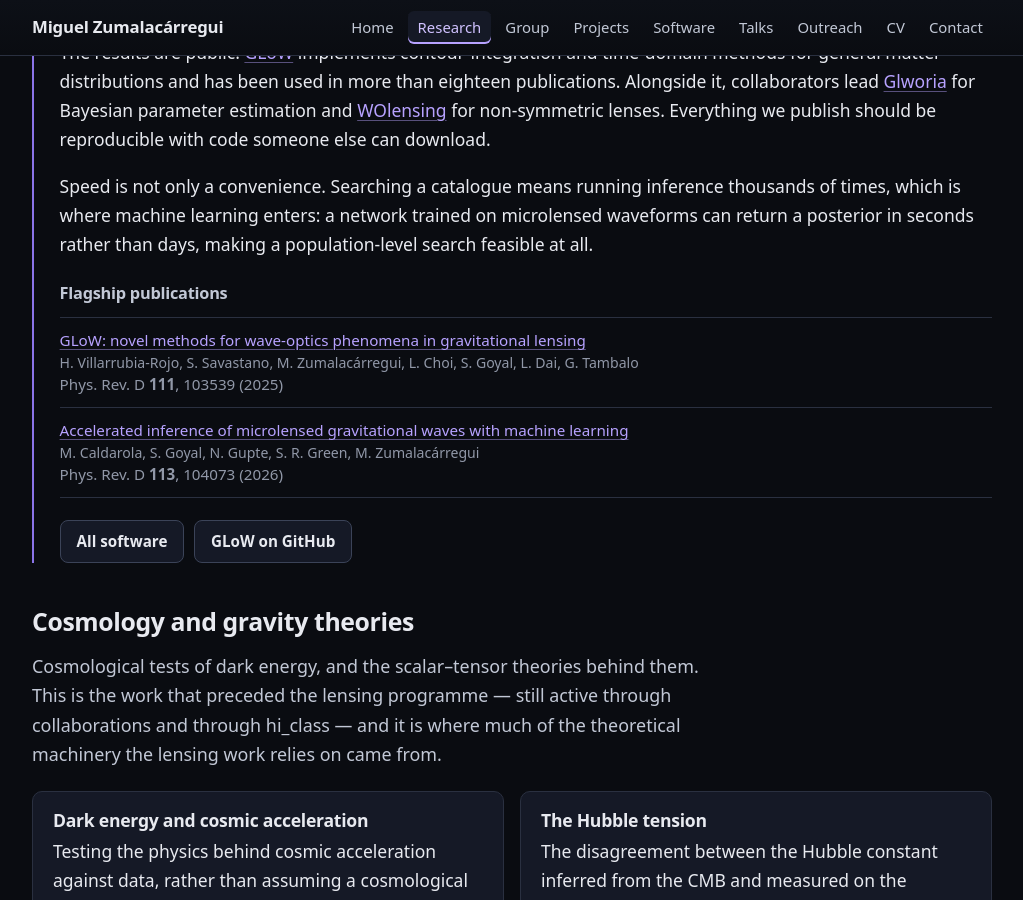
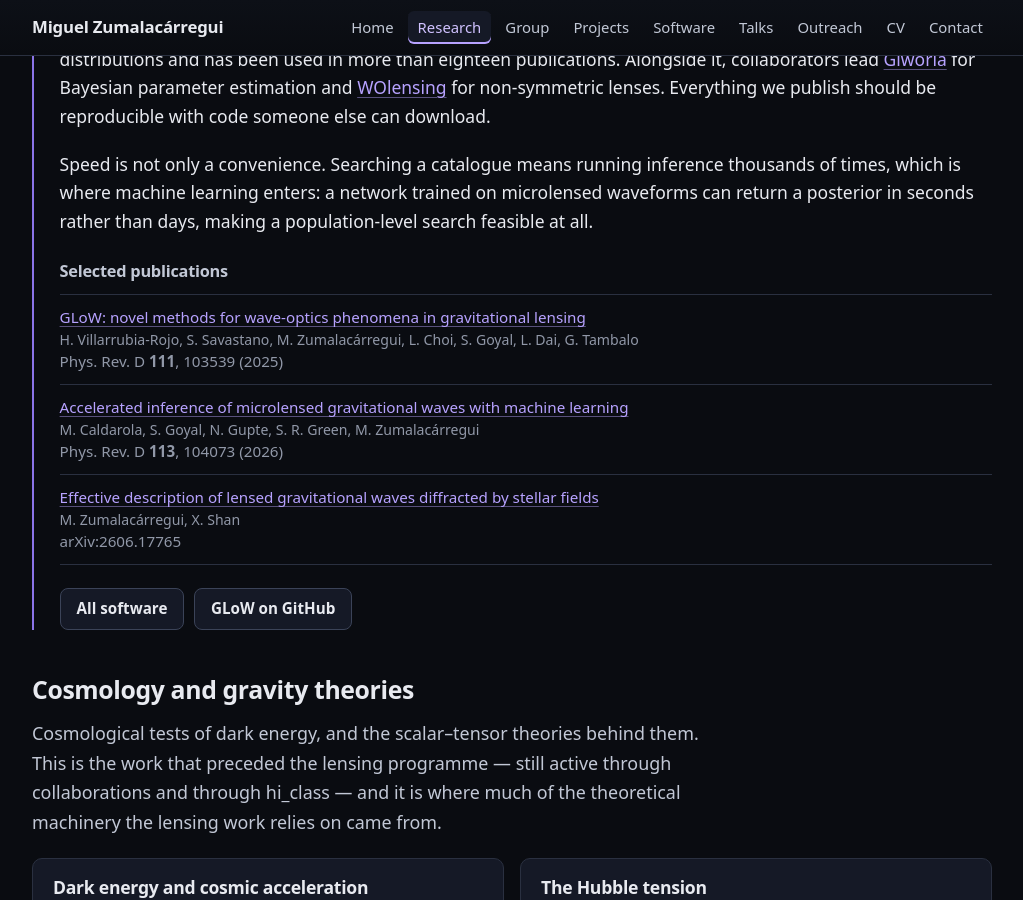
Before and after one commit to miguelzuma/miguelzuma.github.io, a Jekyll site: the page built from research.html, in a window 1280 px wide and 900 px high, scrolled down 5485 px. Shown: the whole window, without its empty margins (128-1151 px from the left). Built offline with Jekyll 4.4.1, drawn with Linux system fonts in a browser that asks for light colours; some of the changed text lies outside the part shown.

Commit message:
Move Zumalacarregui & Shan to methods; 'Selected publications'
Co-Authored-By: Claude Opus 5 (1M context) <noreply@anthropic.com>
Claude-Session: https://claude.ai/code/session_01E2ZbXszK9qt9svKVxU5Yrt

```diff
--- a/research.html
+++ b/research.html
@@ -90,7 +90,7 @@ description: >-
       candidate for a magnified and diffracted black-hole merger.
     </p>
 
-    <h4>Flagship publications</h4>
+    <h4>Selected publications</h4>
     <ul class="pubs">
       <li>
         <a href="https://inspirehep.net/literature/3094475" rel="noopener">Across the Universe: GW231123 as a magnified and diffracted black hole merger</a>
@@ -154,7 +154,7 @@ description: >-
       as the bulk of dark matter.
     </p>
 
-    <h4>Flagship publications</h4>
+    <h4>Selected publications</h4>
     <ul class="pubs">
       <li>
         <a href="https://inspirehep.net/literature/3180014" rel="noopener">Signatures of 10–10<sup>4</sup>&nbsp;M<sub>&#9737;</sub> dark matter halos in LISA via stochastic diffraction</a>
@@ -234,7 +232,7 @@ description: >-
       the microlensing section of the community white paper on it.
     </p>
 
-    <h4>Flagship publications</h4>
+    <h4>Selected publications</h4>
     <ul class="pubs">
       <li>
         <a href="https://inspirehep.net/literature/2937368" rel="noopener">Black holes as telescopes: discovering supermassive binaries through quasi-periodic lensed starlight</a>
@@ -302,7 +300,7 @@ description: >-
       likelihood module for cosmological analyses.
     </p>
 
-    <h4>Flagship publications</h4>
+    <h4>Selected publications</h4>
     <ul class="pubs">
       <li>
         <a href="https://inspirehep.net/literature/1630865" rel="noopener">Dark energy after GW170817: dead ends and the road ahead</a>
@@ -374,7 +372,7 @@ description: >-
       rather than days, making a population-level search feasible at all.
     </p>
 
-    <h4>Flagship publications</h4>
+    <h4>Selected publications</h4>
     <ul class="pubs">
       <li>
         <a href="https://inspirehep.net/literature/2826315" rel="noopener">GLoW: novel methods for wave-optics phenomena in gravitational lensing</a>
@@ -385,6 +383,11 @@ description: >-
         <a href="https://inspirehep.net/literature/3081783" rel="noopener">Accelerated inference of microlensed gravitational waves with machine learning</a>
         <span class="authors">M. Caldarola, S. Goyal, N. Gupte, S. R. Green, M. Zumalacárregui</span>
         <span class="journal">Phys. Rev. D <strong>113</strong>, 104073 (2026)</span>
+      </li>
+      <li>
+        <a href="https://inspirehep.net/literature/3169257" rel="noopener">Effective description of lensed gravitational waves diffracted by stellar fields</a>
+        <span class="authors">M. Zumalacárregui, X. Shan</span>
+        <span class="journal">arXiv:2606.17765</span>
       </li>
     </ul>
 
```
Also changed, not shown: other parts of research.html (+1 -3 lines).
